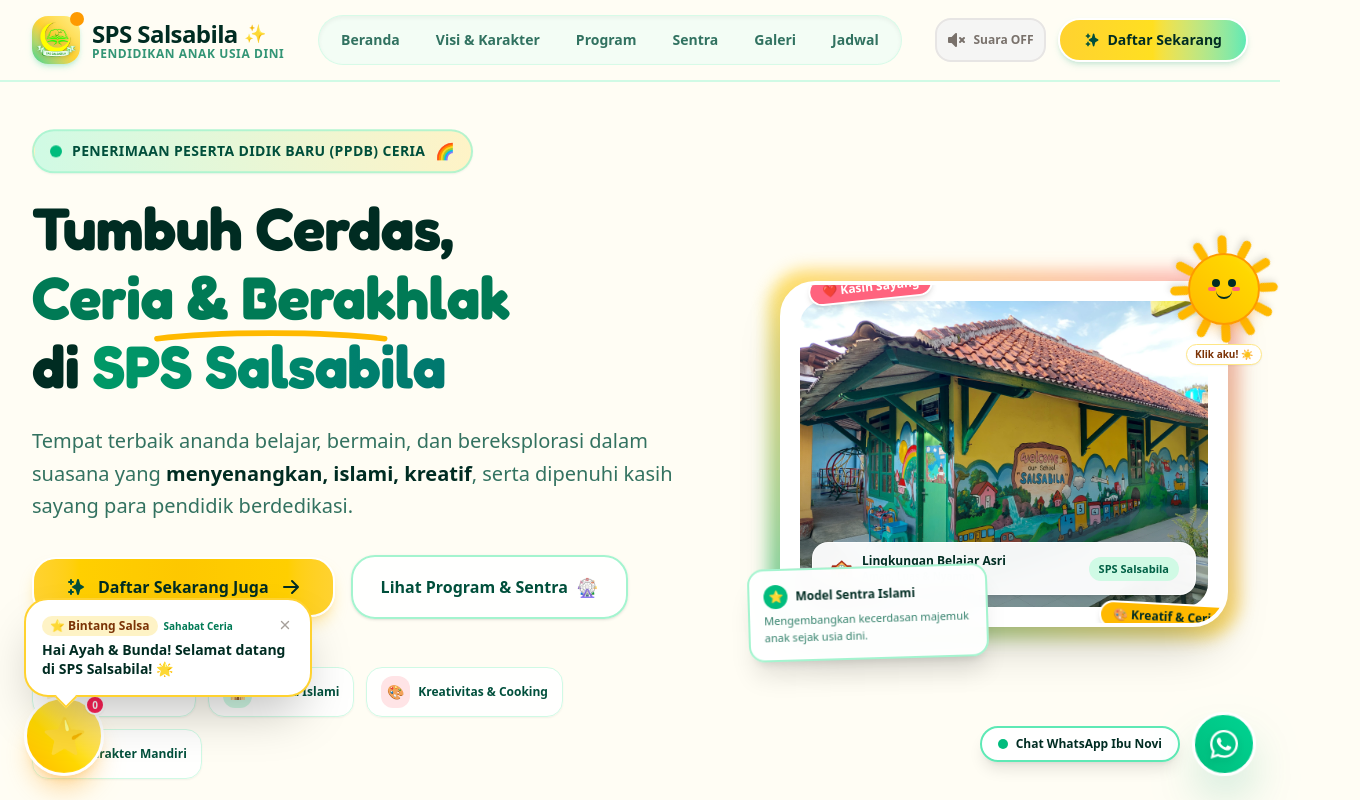
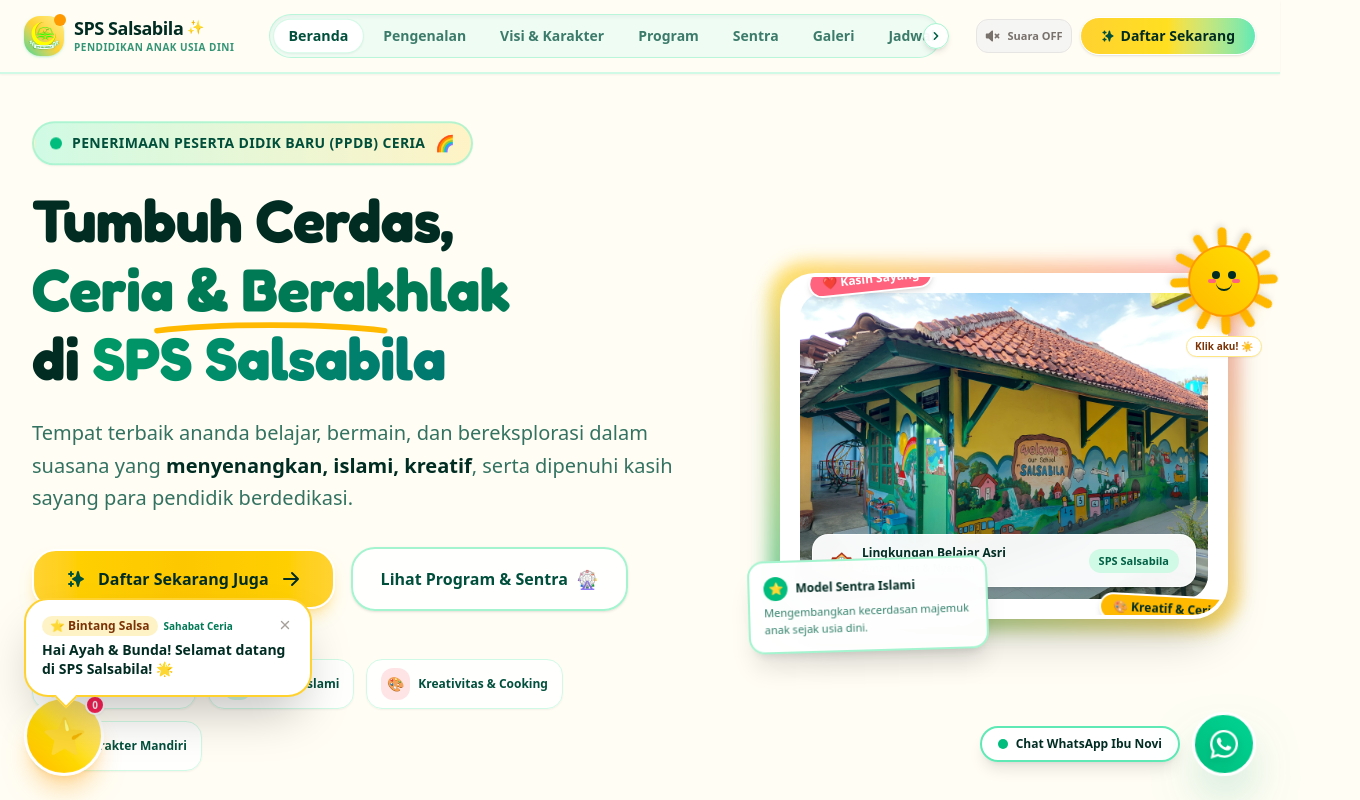
Before and after one commit to rizal-f/sps-salsabila-website-v2, a React (Vite) app: page / in a window 1280 px wide. Both pictures are taken after a click on the button "Suara ON". Shown: the top 800 px of the page, 1360 px wide, since content can reach past the window. Built offline with nearby package versions, Linux system fonts and the light colour scheme.

Commit message:
Update : Penambahan Tab Pengenalan dan Video Pengenalan

```diff
--- a/src/App.jsx
+++ b/src/App.jsx
@@ -5,6 +5,7 @@
 import Navbar from './components/Navbar';
 import HeroSection from './components/HeroSection';
 import QuickStats from './components/QuickStats';
+import VideoPengenalanSection from './components/VideoPengenalanSection';
 import VisiMisiSection from './components/VisiMisiSection';
 import KurikulumSection from './components/KurikulumSection';
 import ProgramSection from './components/ProgramSection';
@@ -52,6 +53,7 @@
       <main className="flex-grow">
         <HeroSection />
         <QuickStats />
+        <VideoPengenalanSection />
         <VisiMisiSection />
         <KurikulumSection />
         <ProgramSection />
--- a/src/components/Navbar.jsx
+++ b/src/components/Navbar.jsx
@@ -1,4 +1,4 @@
-import React from 'react';
+import React, { useRef, useState, useEffect } from 'react';
 import { useSelector, useDispatch } from 'react-redux';
 import { toggleSound, toggleMobileMenu, setMobileMenuOpen } from '../store/uiSlice';
 import { playPopSound } from '../utils/soundEffects';
@@ -13,22 +13,43 @@
   HiAcademicCap,
   HiPhotograph,
   HiCalendar,
-  HiHeart
+  HiHeart,
+  HiVideoCamera,
+  HiChevronLeft,
+  HiChevronRight
 } from 'react-icons/hi';
-import { FaGraduationCap } from 'react-icons/fa';
 
 export default function Navbar() {
   const dispatch = useDispatch();
-  const { soundEnabled, mobileMenuOpen } = useSelector((state) => state.ui);
+  const { soundEnabled, mobileMenuOpen, activeSection } = useSelector((state) => state.ui);
+  const navRef = useRef(null);
+  const [canScrollLeft, setCanScrollLeft] = useState(false);
+  const [canScrollRight, setCanScrollRight] = useState(false);
 
   const navLinks = [
-    { name: 'Beranda', href: '#home', icon: HiHome },
-    { name: 'Visi & Karakter', href: '#visi', icon: HiHeart },
-    { name: 'Program', href: '#program', icon: HiAcademicCap },
-    { name: 'Sentra', href: '#sentra', icon: HiBookOpen },
-    { name: 'Galeri', href: '#galeri', icon: HiPhotograph },
-    { name: 'Jadwal', href: '#jadwal', icon: HiCalendar },
+    { name: 'Beranda', href: '#home', id: 'home', icon: HiHome },
+    { name: 'Pengenalan', href: '#pengenalan', id: 'pengenalan', icon: HiVideoCamera },
+    { name: 'Visi & Karakter', href: '#visi', id: 'visi', icon: HiHeart },
+    { name: 'Program', href: '#program', id: 'program', icon: HiAcademicCap },
+    { name: 'Sentra', href: '#sentra', id: 'sentra', icon: HiBookOpen },
+    { name: 'Galeri', href: '#galeri', id: 'galeri', icon: HiPhotograph },
+    { name: 'Jadwal', href: '#jadwal', id: 'jadwal', icon: HiCalendar },
   ];
+
+  // Check scroll position to display left/right fade cues
+  const checkScroll = () => {
+    if (navRef.current) {
+      const { scrollLeft, scrollWidth, clientWidth } = navRef.current;
+      setCanScrollLeft(scrollLeft > 4);
+      setCanScrollRight(scrollLeft < scrollWidth - clientWidth - 4);
+    }
+  };
+
+  useEffect(() => {
+    checkScroll();
+    window.addEventListener('resize', checkScroll);
+    return () => window.removeEventListener('resize', checkScroll);
+  }, []);
 
   const handleLinkClick = () => {
     playPopSound(soundEnabled);
@@ -42,74 +63,118 @@
     }
   };
 
+  const scrollNav = (direction) => {
+    if (navRef.current) {
+      const offset = direction === 'left' ? -150 : 150;
+      navRef.current.scrollBy({ left: offset, behavior: 'smooth' });
+    }
+  };
+
   return (
-    <header className="sticky top-0 z-50 bg-[#FFFDF4]/90 backdrop-blur-md border-b-2 border-emerald-100 transition-all duration-300">
-      <div className="max-w-7xl mx-auto px-4 sm:px-6 lg:px-8">
-        <div className="flex items-center justify-between h-20">
+    <header className="sticky top-0 z-50 bg-[#FFFDF4]/95 backdrop-blur-md border-b-2 border-emerald-100 shadow-xs transition-all duration-200">
+      <div className="max-w-7xl mx-auto px-3 sm:px-5 lg:px-6">
+        <div className="flex items-center justify-between h-16 sm:h-18 gap-2 sm:gap-4">
 
-          {/* Brand Logo */}
+          {/* Brand Logo - Compact & Sleek */}
           <a
             href="#home"
             onClick={handleLinkClick}
-            className="flex items-center gap-3 group focus:outline-none"
+            className="flex items-center gap-2 sm:gap-2.5 group focus:outline-none flex-shrink-0"
           >
-            <div className="relative w-12 h-12 rounded-2xl bg-gradient-to-tr from-emerald-400 via-amber-300 to-yellow-200 p-1 shadow-md shadow-emerald-500/20 group-hover:scale-105 transition-transform duration-300">
+            <div className="relative w-9 h-9 sm:w-10 sm:h-10 rounded-xl sm:rounded-2xl bg-gradient-to-tr from-emerald-400 via-amber-300 to-yellow-200 p-0.5 sm:p-1 shadow-sm shadow-emerald-500/20 group-hover:scale-105 transition-transform">
               <img
                 src="/assets/images/logo-salsabila.png"
                 alt="Logo SPS Salsabila"
-                className="w-full h-full object-contain drop-shadow-sm"
+                className="w-full h-full object-contain drop-shadow-xs"
               />
-              <span className="absolute -top-1 -right-1 flex h-3.5 w-3.5">
+              <span className="absolute -top-0.5 -right-0.5 flex h-2.5 w-2.5 sm:h-3 sm:w-3">
                 <span className="animate-ping absolute inline-flex h-full w-full rounded-full bg-amber-400 opacity-75"></span>
-                <span className="relative inline-flex rounded-full h-3.5 w-3.5 bg-amber-500"></span>
+                <span className="relative inline-flex rounded-full h-full w-full bg-amber-500"></span>
               </span>
             </div>
             <div className="flex flex-col">
-              <span className="text-2xl font-bold font-heading text-emerald-950 tracking-tight flex items-center gap-1.5 group-hover:text-emerald-700 transition-colors">
+              <span className="text-base sm:text-lg font-bold font-heading text-emerald-950 tracking-tight flex items-center gap-1 leading-none group-hover:text-emerald-700 transition-colors">
                 SPS Salsabila
-                <span className="text-amber-500 text-lg animate-bounce-kid">✨</span>
+                <span className="text-amber-500 text-xs sm:text-sm animate-bounce-kid">✨</span>
               </span>
-              <span className="text-xs font-semibold text-emerald-700/80 -mt-1 tracking-wider uppercase">
+              <span className="text-[9px] sm:text-[10px] font-extrabold text-emerald-700/80 tracking-wider uppercase mt-0.5">
                 Pendidikan Anak Usia Dini
               </span>
             </div>
           </a>
 
-          {/* Desktop Navigation */}
-          <nav className="hidden lg:flex items-center gap-1 bg-emerald-50/60 p-1.5 rounded-full border border-emerald-100/80 shadow-inner">
-            {navLinks.map((link) => (
+          {/* Horizontally Scrollable Sleek Tabs Bar */}
+          <div className="relative hidden md:flex items-center flex-1 min-w-0 max-w-2xl mx-1 sm:mx-2">
+
+            {/* Left Scroll Indicator Button */}
+            {canScrollLeft && (
+              <button
+                onClick={() => scrollNav('left')}
+                className="absolute -left-2 z-10 p-1 rounded-full bg-white/95 border border-emerald-200 shadow-md text-emerald-800 hover:bg-emerald-50 hover:scale-110 transition-all cursor-pointer"
+                title="Geser Kiri"
+              >
+                <HiChevronLeft className="w-4 h-4" />
+              </button>
+            )}
+
+            {/* Scrollable Navigation Strip */}
+            <nav
+              ref={navRef}
+              onScroll={checkScroll}
+              className="w-full flex items-center gap-1.5 p-1 bg-emerald-50/80 rounded-full border border-emerald-200/70 shadow-inner overflow-x-auto no-scrollbar scroll-smooth whitespace-nowrap touch-pan-x"
+            >
+              {navLinks.map((link) => {
+                const isActive = activeSection === link.id;
+                return (
                   <a
                     key={link.name}
                     href={link.href}
                     onClick={handleLinkClick}
-                className="px-4 py-2 rounded-full text-sm font-bold text-emerald-900/80 hover:text-emerald-800 hover:bg-white hover:shadow-sm hover:scale-105 transition-all duration-200"
+                    className={`flex-shrink-0 px-3.5 py-1.5 rounded-full text-xs sm:text-sm font-extrabold whitespace-nowrap transition-all duration-200 select-none ${
+                      isActive
+                        ? 'bg-white text-emerald-900 shadow-xs border border-emerald-100/90 scale-102 font-black'
+                        : 'text-emerald-900/75 hover:text-emerald-950 hover:bg-white/80 hover:shadow-2xs'
+                    }`}
                   >
                     {link.name}
                   </a>
-            ))}
+                );
+              })}
             </nav>
 
-          {/* Action Buttons: Sound SFX & CTA */}
-          <div className="hidden sm:flex items-center gap-3">
+            {/* Right Scroll Indicator Button */}
+            {canScrollRight && (
+              <button
+                onClick={() => scrollNav('right')}
+                className="absolute -right-2 z-10 p-1 rounded-full bg-white/95 border border-emerald-200 shadow-md text-emerald-800 hover:bg-emerald-50 hover:scale-110 transition-all cursor-pointer"
+                title="Geser Kanan"
+              >
+                <HiChevronRight className="w-4 h-4" />
+              </button>
+            )}
+          </div>
+
+          {/* Action Buttons: Sound SFX & CTA - Compact & Slim */}
+          <div className="hidden sm:flex items-center gap-2 flex-shrink-0">
             {/* Sound Toggle Button */}
             <button
               onClick={handleSoundToggle}
               title={soundEnabled ? 'Matikan Efek Suara' : 'Nyalakan Efek Suara'}
-              className={`p-2.5 rounded-2xl border-2 transition-all duration-200 flex items-center gap-1.5 text-xs font-bold ${
+              className={`p-2 rounded-xl border transition-all duration-200 flex items-center gap-1.5 text-xs font-bold ${
                 soundEnabled
-                  ? 'bg-amber-100 text-amber-900 border-amber-300 shadow-sm hover:bg-amber-200'
+                  ? 'bg-amber-100 text-amber-900 border-amber-300 shadow-xs hover:bg-amber-200'
                   : 'bg-stone-100 text-stone-500 border-stone-200 hover:bg-stone-200'
               }`}
             >
               {soundEnabled ? (
                 <>
-                  <HiVolumeUp className="w-5 h-5 text-amber-600 animate-pulse" />
-                  <span className="hidden xl:inline">Suara ON</span>
+                  <HiVolumeUp className="w-4 h-4 text-amber-600 animate-pulse" />
+                  <span className="hidden xl:inline text-[11px]">Suara ON</span>
                 </>
               ) : (
                 <>
-                  <HiVolumeOff className="w-5 h-5 text-stone-500" />
-                  <span className="hidden xl:inline">Suara OFF</span>
+                  <HiVolumeOff className="w-4 h-4 text-stone-500" />
+                  <span className="hidden xl:inline text-[11px]">Suara OFF</span>
                 </>
               )}
             </button>
@@ -118,21 +183,21 @@
             <a
               href="#pendaftaran"
               onClick={handleLinkClick}
-              className="relative inline-flex items-center gap-2 px-6 py-2.5 rounded-full font-bold text-sm text-emerald-950 bg-gradient-to-r from-amber-300 via-yellow-300 to-emerald-300 hover:from-amber-400 hover:to-emerald-400 shadow-md shadow-emerald-600/15 hover:shadow-lg hover:shadow-emerald-600/25 hover:-translate-y-0.5 active:translate-y-0 transition-all duration-200 border-2 border-white"
+              className="relative inline-flex items-center gap-1.5 px-4 py-2 sm:px-5 sm:py-2 rounded-full font-extrabold text-xs sm:text-sm text-emerald-950 bg-gradient-to-r from-amber-300 via-yellow-300 to-emerald-300 hover:from-amber-400 hover:to-emerald-400 shadow-sm hover:shadow-md hover:-translate-y-0.5 active:translate-y-0 transition-all duration-200 border border-white whitespace-nowrap"
             >
-              <HiSparkles className="w-4 h-4 text-emerald-900 animate-spin" style={{ animationDuration: '4s' }} />
+              <HiSparkles className="w-3.5 h-3.5 text-emerald-900" />
               <span>Daftar Sekarang</span>
             </a>
           </div>
 
           {/* Mobile Menu & Sound Toggle Trigger */}
-          <div className="flex sm:hidden items-center gap-2">
+          <div className="flex md:hidden items-center gap-1.5">
             <button
               onClick={handleSoundToggle}
               className="p-2 rounded-xl bg-amber-50 text-amber-800 border border-amber-200"
               aria-label="Toggle Sound"
             >
-              {soundEnabled ? <HiVolumeUp className="w-5 h-5" /> : <HiVolumeOff className="w-5 h-5 text-stone-400" />}
+              {soundEnabled ? <HiVolumeUp className="w-4 h-4" /> : <HiVolumeOff className="w-4 h-4 text-stone-400" />}
             </button>
 
             <button
@@ -140,10 +205,10 @@
                 playPopSound(soundEnabled);
                 dispatch(toggleMobileMenu());
               }}
-              className="p-2.5 rounded-xl bg-emerald-600 text-white shadow-md hover:bg-emerald-700 transition-colors"
+              className="p-2 rounded-xl bg-emerald-600 text-white shadow-xs hover:bg-emerald-700 transition-colors"
               aria-label="Menu"
             >
-              {mobileMenuOpen ? <HiX className="w-6 h-6" /> : <HiMenuAlt3 className="w-6 h-6" />}
+              {mobileMenuOpen ? <HiX className="w-5 h-5" /> : <HiMenuAlt3 className="w-5 h-5" />}
             </button>
           </div>
 
@@ -152,20 +217,25 @@
 
       {/* Mobile Navigation Drawer */}
       {mobileMenuOpen && (
-        <div className="lg:hidden fixed inset-x-0 top-20 bg-white/95 backdrop-blur-xl border-b-4 border-amber-400 shadow-2xl p-6 transition-all animate-pop-in z-50">
-          <div className="flex flex-col gap-3">
+        <div className="md:hidden fixed inset-x-0 top-16 bg-white/95 backdrop-blur-xl border-b-4 border-amber-400 shadow-2xl p-5 transition-all animate-pop-in z-50 max-h-[85vh] overflow-y-auto">
+          <div className="flex flex-col gap-2.5">
             <p className="text-xs font-bold uppercase tracking-wider text-emerald-600">Menu Navigasi</p>
             {navLinks.map((link) => {
               const Icon = link.icon;
+              const isActive = activeSection === link.id;
               return (
                 <a
                   key={link.name}
                   href={link.href}
                   onClick={handleLinkClick}
-                  className="flex items-center gap-3 px-4 py-3 rounded-2xl text-base font-bold text-emerald-950 bg-emerald-50/70 hover:bg-amber-100 hover:text-amber-950 active:scale-98 transition-all"
+                  className={`flex items-center gap-3 px-3.5 py-2.5 rounded-2xl text-sm font-bold transition-all ${
+                    isActive
+                      ? 'bg-amber-300 text-emerald-950 shadow-xs font-extrabold'
+                      : 'text-emerald-950 bg-emerald-50/70 hover:bg-amber-100 hover:text-amber-950 active:scale-98'
+                  }`}
                 >
-                  <div className="p-2 rounded-xl bg-white text-emerald-600 shadow-xs">
-                    <Icon className="w-5 h-5" />
+                  <div className="p-1.5 rounded-xl bg-white text-emerald-600 shadow-2xs">
+                    <Icon className="w-4 h-4" />
                   </div>
                   <span>{link.name}</span>
                 </a>
@@ -176,9 +246,9 @@
               <a
                 href="#pendaftaran"
                 onClick={handleLinkClick}
-                className="w-full flex items-center justify-center gap-2 py-3.5 rounded-2xl font-bold text-emerald-950 bg-gradient-to-r from-amber-300 via-yellow-300 to-emerald-300 shadow-lg text-center active:scale-95 transition-transform"
+                className="w-full flex items-center justify-center gap-2 py-3 rounded-2xl font-bold text-emerald-950 bg-gradient-to-r from-amber-300 via-yellow-300 to-emerald-300 shadow-md text-center active:scale-95 transition-transform text-sm"
               >
-                <HiSparkles className="w-5 h-5 text-emerald-900" />
+                <HiSparkles className="w-4 h-4 text-emerald-900" />
                 <span>Pendaftaran Santri Baru</span>
               </a>
             </div>
--- a/src/index.css
+++ b/src/index.css
@@ -178,6 +178,15 @@
   background: #34D399;
 }
 
+/* Hide scrollbar for horizontal tabs */
+.no-scrollbar::-webkit-scrollbar {
+  display: none;
+}
+.no-scrollbar {
+  -ms-overflow-style: none;
+  scrollbar-width: none;
+}
+
 /* Glassmorphism & Card Shapes */
 .glass-card {
   background: rgba(255, 255, 255, 0.85);
```
Also changed, not shown: src/components/VideoPengenalanSection.jsx (added, +96 -0 lines), 5 other files (tests, documents, lock files or other folders). Lines whose indentation alone changed are shown as unchanged.
